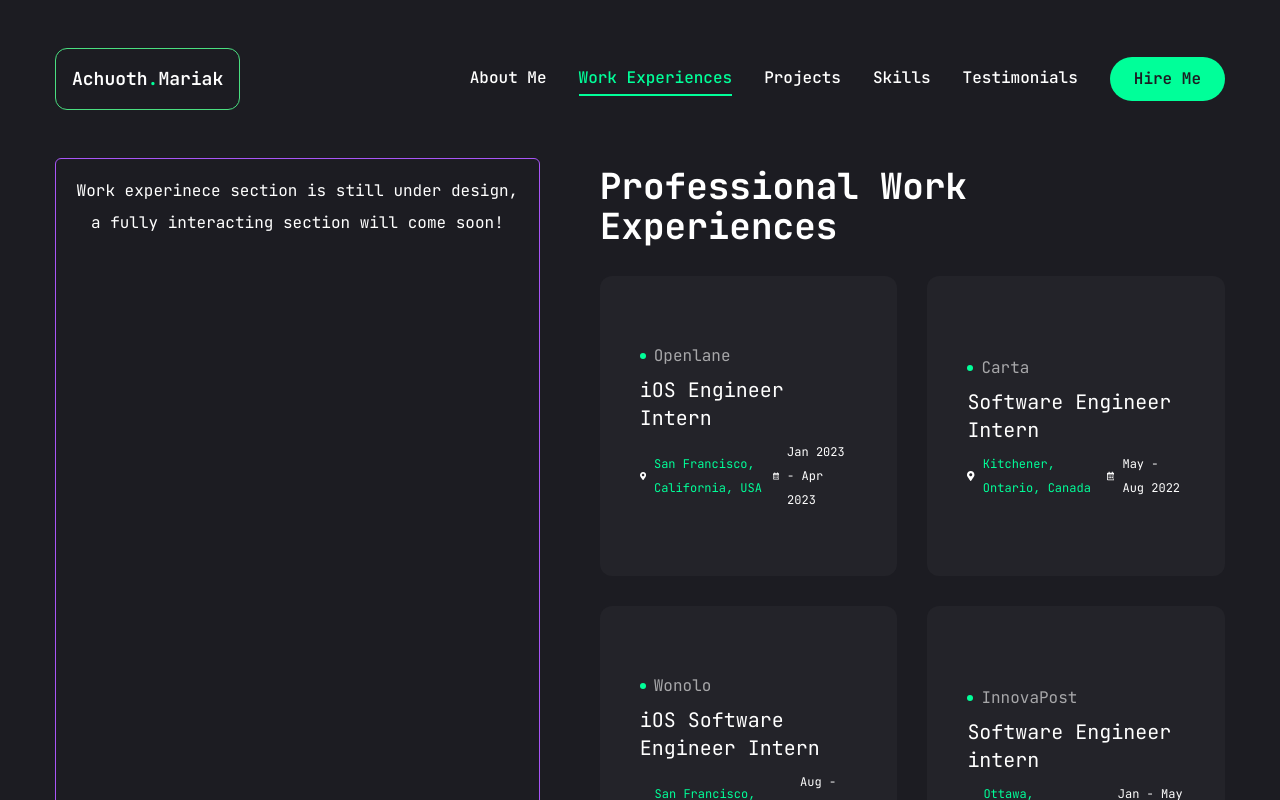
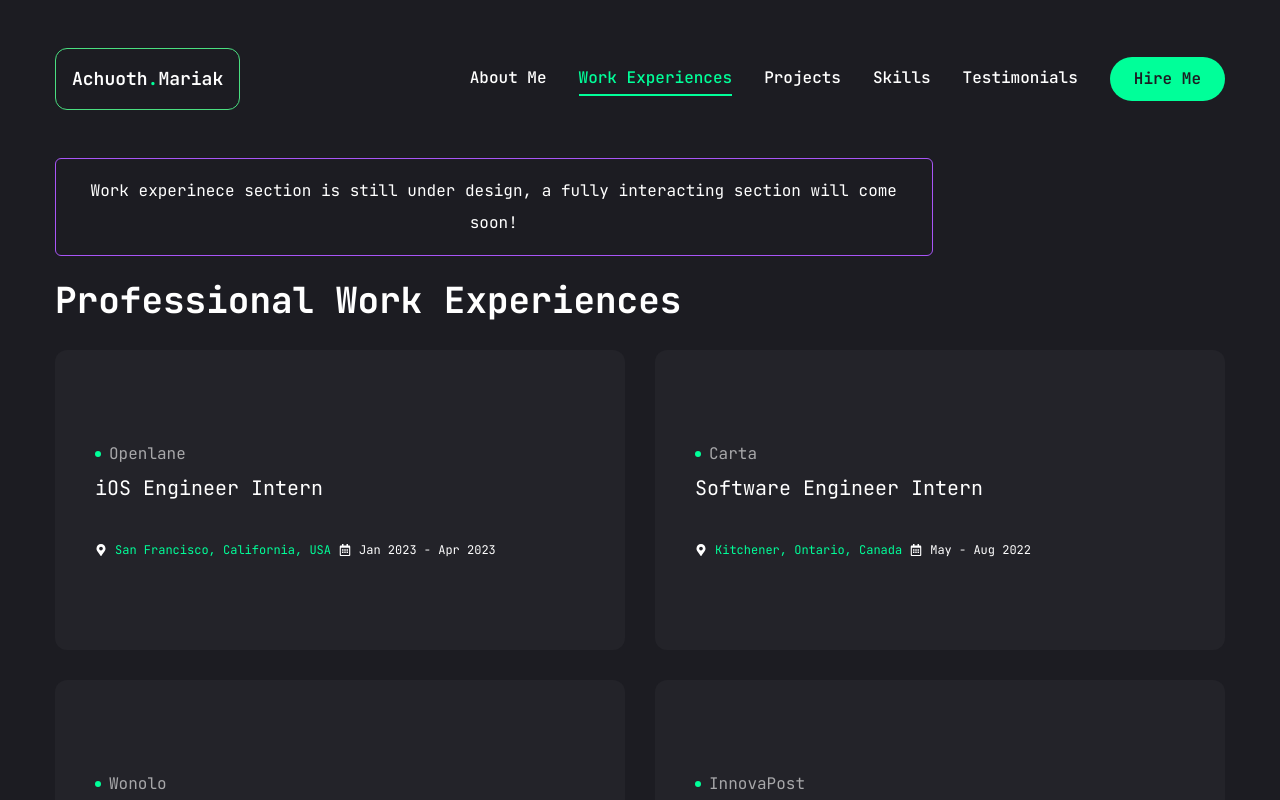
Before and after one commit to mariak211/achuoth-portfolio, a Next.js app: page /work in a window 1280 px wide. Shown: the top 800 px of the page. Built offline with nearby package versions, Linux system fonts and the light colour scheme.

Commit message:
fix banner alignment

```diff
--- a/app/work/page.tsx
+++ b/app/work/page.tsx
@@ -21,12 +21,12 @@ const work = () => {
           defaultValue="experience"
           className="flex flex-col xl:flex-row gap-[60px]"
         >
-          <div className="bg-primary text-white p-4 mb-6 rounded-md text-center w-1/2  border border-purple-500 sm:w-3/4">
-            Work experinece section is still under design, a fully interacting
-            section will come soon!
-          </div>
           {/* content */}
           <div className="min-h-[70vh] w-full">
+            <div className="bg-primary text-white p-4 mb-6 rounded-md text-center w-1/2  border border-purple-500 sm:w-3/4">
+              Work experinece section is still under design, a fully interacting
+              section will come soon!
+            </div>
             {/* experience */}
             <TabsContent value="experience" className="w-full">
               <div className="flex flex-col gap-[30px] text-center xl:text-left">
```
